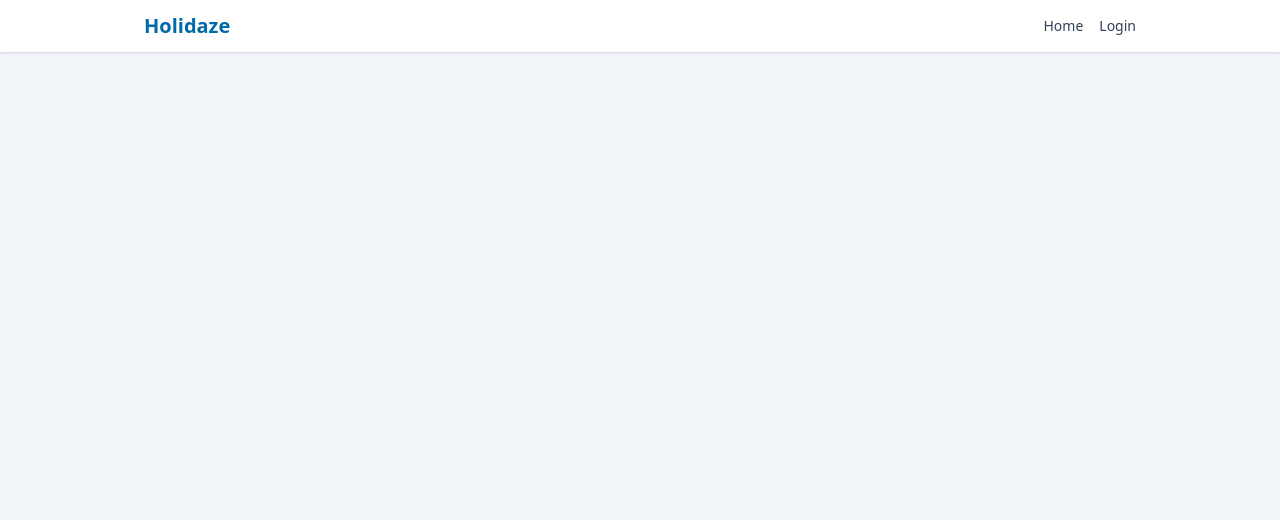
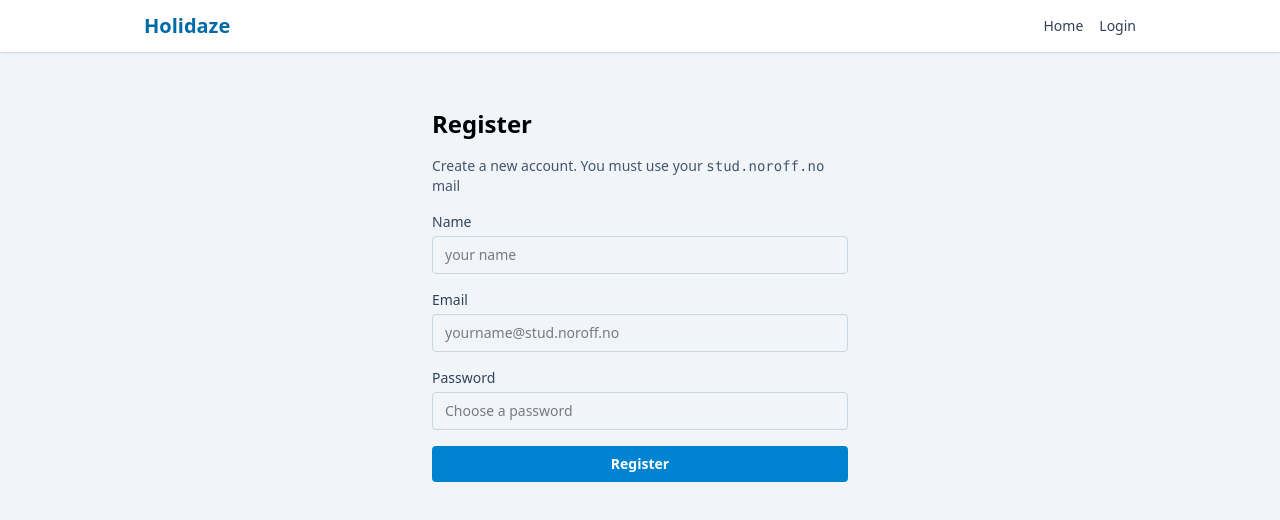
Before and after one commit to HanneStray/holidaze-project, a React (Vite) app: page /register in a window 1280 px wide. Before the commit this address had no page. Shown: the top 520 px of the page. Built offline with nearby package versions, Linux system fonts and the light colour scheme.

Commit message:
Register form/page added

```diff
--- a/src/App.jsx
+++ b/src/App.jsx
@@ -3,6 +3,7 @@ import VenuesList from "./pages/VenuesList.jsx";
 import Login from "./pages/Login.jsx";
 import Venue from "./pages/Venue.jsx";
 import Navbar from "./components/Navbar.jsx";
+import Register from "./pages/Register.jsx";
 
 function App() {
   return (
@@ -13,6 +14,7 @@ function App() {
         <Routes>
           <Route path="/" element={<VenuesList />} />
           <Route path="/login" element={<Login />} />
+          <Route path="/register" element={<Register />} />
           <Route path="/venues/:id" element={<Venue />} />
         </Routes>
       </main>
--- a/src/pages/Login.jsx
+++ b/src/pages/Login.jsx
@@ -101,6 +101,14 @@ function Login() {
           {isSubmitting ? "Logging in..." : "Login"}
         </button>
       </form>
+
+      <p className="text-xs text-slate-600 mt-4">
+        {" "}
+        Don´t have an account yet {""}
+        <a href="/register" className="text-sky-700 hover:underline">
+          Register here
+        </a>
+      </p>
     </div>
   );
 }
--- /dev/null
+++ b/src/pages/Register.jsx
@@ -0,0 +1,155 @@
+import { useState } from "react";
+import { useNavigate } from "react-router-dom";
+
+function Register() {
+  const [name, setName] = useState("");
+  const [email, setEmail] = useState("");
+  const [password, setPassword] = useState("");
+  const [isSubmitting, setIsSubmitting] = useState(false);
+  const [errorMessage, setErrorMessage] = useState("");
+  const [successMessage, setSuccessMessage] = useState("");
+
+  const navigate = useNavigate();
+
+  function isStudEmail(value) {
+    return value.toLowerCase().endsWith("@stud.noroff.no");
+  }
+
+  async function handleSubmit(event) {
+    event.preventDefault();
+    setErrorMessage("");
+    setSuccessMessage("");
+
+    if (!name || !email || !password) {
+      setErrorMessage("please fill in all fields.");
+      return;
+    }
+
+    if (!isStudEmail(email)) {
+      setErrorMessage("Email must be a stud.noroff.no address.");
+      return;
+    }
+
+    if (password.length < 8) {
+      setErrorMessage("Password must be at least 8 characters");
+      return;
+    }
+
+    setIsSubmitting(true);
+
+    try {
+      const response = await fetch("https://v2.api.noroff.dev/auth/register", {
+        method: "POST",
+        headers: { "Content-Type": "application/json" },
+        body: JSON.stringify({
+          name,
+          email,
+          password,
+        }),
+      });
+
+      if (!response.ok) {
+        const errorData = await response.json().catch(() => null);
+        console.error("register error data:", errorData);
+
+        const apiMessage = errorData?.errors?.[0]?.message;
+
+        if (apiMessage === "Profile already exists") {
+          throw new Error(
+            "An account with this email already exists. Please try logging in instead."
+          );
+        }
+
+        throw new Error(
+          apiMessage || "Registration failed, please check your details"
+        );
+      }
+
+      const data = await response.json();
+      console.log("register response:", data);
+
+      setSuccessMessage("Registration successful! You can now log in.");
+      setTimeout(() => {
+        navigate("/login");
+      }, 1500);
+    } catch (error) {
+      console.error("Error registering user:", error);
+      setErrorMessage(
+        error.message || "Something went wrong during registration"
+      );
+    } finally {
+      setIsSubmitting(false);
+    }
+  }
+
+  return (
+    <div className="max-w-md mx-auto p-4">
+      <h1 className="text-2xl font-bold mb-4"> Register </h1>
+
+      <p className="text-sm text-slate-600 mb-4">
+        {" "}
+        Create a new account. You must use your {""}{" "}
+        <span className="font-mono">stud.noroff.no</span> mail{" "}
+      </p>
+
+      <form onSubmit={handleSubmit} className="space-y-4">
+        <div>
+          <label className="block text-sm font-medium text-slate-700 mb-1">
+            Name
+          </label>
+          <input
+            type="text"
+            className="w-full rounded border border-slate-300 px-3 py-2 text-sm focus:outline-none focus:ring-2 focus:ring-sky-500"
+            placeholder="your name"
+            value={name}
+            onChange={(event) => setName(event.target.value)}
+          />
+        </div>
+
+        <div>
+          <label className="block text-sm font-medium text-slate-700 mb-1">
+            Email
+          </label>
+          <input
+            type="Email"
+            className="w-full rounded border border-slate-300 px-3 py-2 text-sm focus:outline-none focus:ring-2 focus:ring-sky-500"
+            placeholder="yourname@stud.noroff.no"
+            value={email}
+            onChange={(event) => setEmail(event.target.value)}
+          />
+        </div>
+
+        <div>
+          <label className="block text-sm font-medium text-slate-700 mb-1">
+            Password
+          </label>
+          <input
+            type="password"
+            className="w-full rounded border border-slate-300 px-3 py-2 text-sm focus:outline-none focus:ring-2 focus:ring-sky-500"
+            placeholder="Choose a password"
+            value={password}
+            onChange={(event) => setPassword(event.target.value)}
+          />
+        </div>
+
+        {errorMessage && (
+          <p className="text-sm text-red-600">{errorMessage} </p>
+        )}
+
+        {successMessage && (
+          <p className="text-sm text-green-700"> {successMessage} </p>
+        )}
+
+        <button
+          type="submit"
+          disabled={isSubmitting}
+          className="w-full rounded bg-sky-600 text-white py-2 text-sm font-semibold hover:bg-sky-700 disabled:opacity-60"
+        >
+          {isSubmitting ? "Registering..." : "Register"}
+        </button>
+      </form>
+    </div>
+  );
+}
+
+export default Register;
```
